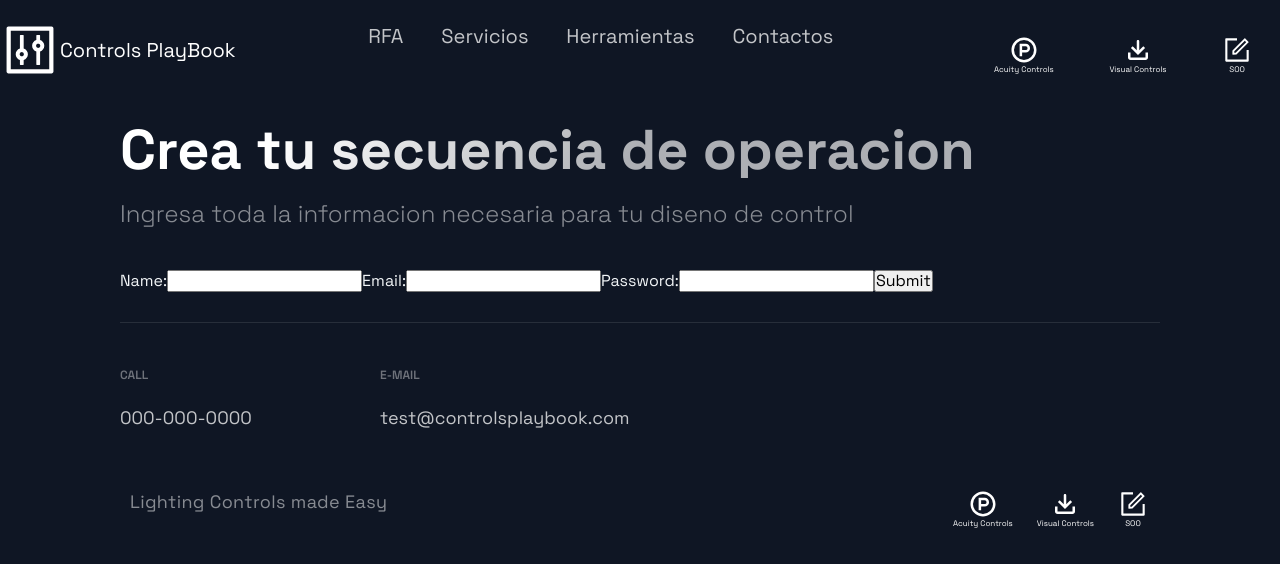
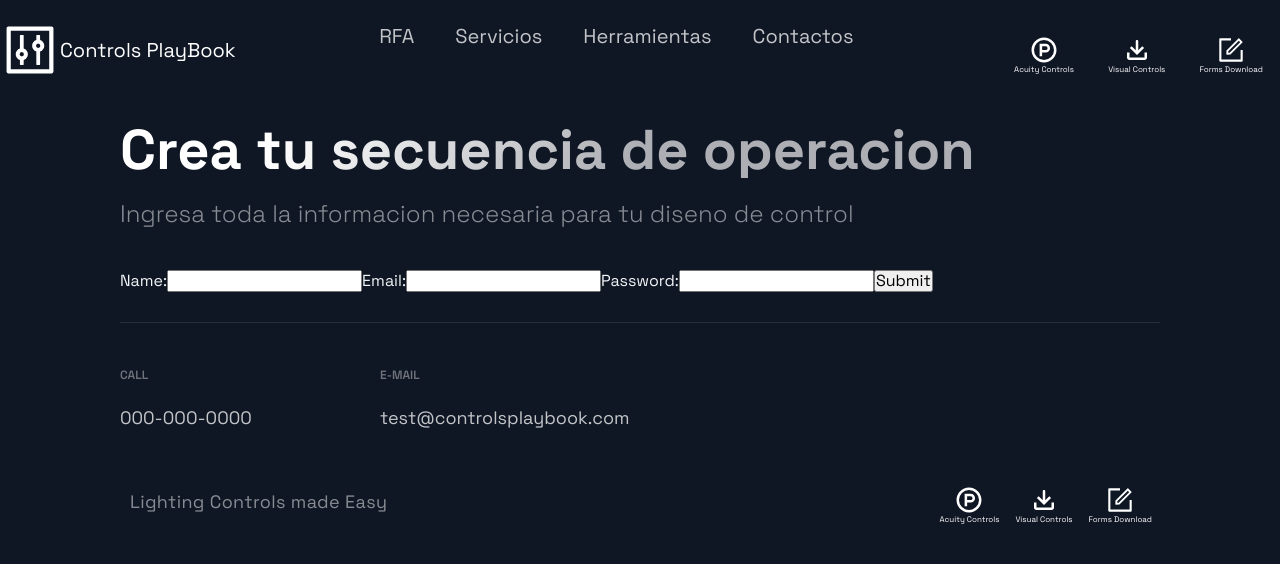
Before and after one commit to rogercerpa/controlsplaybook, a Next.js app: page /Form in a window 1280 px wide. Shown: the top 564 px of the page. Built offline with nearby package versions, Linux system fonts and the light colour scheme.

Commit message:
updated social icons styling and functionality for header and footer

```diff
--- a/src/components/Footer/Footer.js
+++ b/src/components/Footer/Footer.js
@@ -24,21 +24,25 @@ const Footer = () => {
           <Slogan>Lighting Controls made Easy</Slogan>
         </CompanyContainer>
         <SocialContainer>
-      <SocialIcons href="https://www.acuitybrands.com/products/controls" target="_blank">
-        <a style={{ display: "flex", alignItems: "center", flexDirection: "column", color: "white" }}>
+
+      <SocialIcons >
+        <a href="https://www.acuitybrands.com/products/controls" target="_blank" style={{ display: "flex", alignItems: "center", flexDirection: "column", color: "white", padding: "0.8rem" }}>
           <RiProductHuntLine size="3rem" /><Span1>Acuity Controls</Span1>
         </a>
       </SocialIcons>
-      <SocialIcons href="https://visual-3d.com/software/downloadvisualcontrols.aspx" target="_blank">
-        <a style={{ display: "flex", alignItems: "center", flexDirection: "column", color: "white" }}>
+
+        <SocialIcons >
+        <a href="https://visual-3d.com/software/downloadvisualcontrols.aspx" target="_blank" style={{ display: "flex", alignItems: "center", flexDirection: "column", color: "white", padding: "0.8rem" }}>
           <CgSoftwareDownload size="3rem" /><Span1>Visual Controls</Span1>
         </a>
       </SocialIcons>
-      <SocialIcons href="/SOO" >
-        <a style={{ display: "flex", alignItems: "center", flexDirection: "column", color: "white" }}>
-          <AiOutlineForm size="3rem" /><Span1>SOO</Span1>
+
+        <SocialIcons >
+            <a href="/Form" target="_blank" style={{ display: "flex", alignItems: "center", flexDirection: "column", color: "white", padding: "0.8rem" }}>
+          <AiOutlineForm size="3rem" /><Span1>Forms Download</Span1>
         </a>
       </SocialIcons>
+
           </SocialContainer>
       </SocialIconsContainer>
    </FooterWrapper>
--- a/src/components/Footer/FooterStyles.js
+++ b/src/components/Footer/FooterStyles.js
@@ -70,6 +70,7 @@ export const CompanyContainer = styled.div`
 	margin-right: auto;
 
 
+
 	@media ${props => props.theme.breakpoints.md}{
 		flex-direction: column;
 		align-items: baseline;
@@ -107,6 +108,7 @@ export const Slogan = styled.p`
 export const SocialContainer = styled.div`
 	display: flex;
   align-items: center;
+
 
 	@media ${props => props.theme.breakpoints.md}{
 		justify-content: center;
--- a/src/components/Header/Header.js
+++ b/src/components/Header/Header.js
@@ -46,21 +46,27 @@ const Header = () =>  (
       </li>
     </Div2>
     <Div3>
-      <SocialIcons href="https://www.acuitybrands.com/products/controls" target="_blank">
-        <a style={{ display: "flex", alignItems: "center", flexDirection: "column", color: "white" }}>
+
+      <SocialIcons >
+        <a href="https://www.acuitybrands.com/products/controls" target="_blank" style={{ display: "flex", alignItems: "center", flexDirection: "column", color: "white" }}>
           <RiProductHuntLine size="3rem" /><Span1>Acuity Controls</Span1>
         </a>
       </SocialIcons>
-      <SocialIcons href="https://visual-3d.com/" target="_blank">
-        <a style={{ display: "flex", alignItems: "center", flexDirection: "column", color: "white" }}>
+
+        <SocialIcons >
+        <a href="https://visual-3d.com/software/downloadvisualcontrols.aspx" target="_blank" style={{ display: "flex", alignItems: "center", flexDirection: "column", color: "white" }}>
           <CgSoftwareDownload size="3rem" /><Span1>Visual Controls</Span1>
         </a>
       </SocialIcons>
-      <SocialIcons href="/Form" >
-        <a style={{ display: "flex", alignItems: "center", flexDirection: "column", color: "white" }}>
-          <AiOutlineForm size="3rem" /><Span1>SOO</Span1>
+
+        <SocialIcons >
+        <a href="/Form" target="_blank" style={{ display: "flex", alignItems: "center", flexDirection: "column", color: "white" }}>
+          <AiOutlineForm size="3rem" /><Span1>Forms Download</Span1>
         </a>
       </SocialIcons>
+
+
+
     </Div3>
   </Container>
 );
--- a/src/components/Header/HeaderStyles.js
+++ b/src/components/Header/HeaderStyles.js
@@ -57,6 +57,8 @@ export const Div3 = styled.div`
     grid-area: 1 / 4 / 2 / 6;
   }
 `;
+
+
 
 // Navigation Links
 export const NavLink = styled.a`
@@ -127,7 +129,7 @@ export const SocialIcons = styled.a`
 transition: 0.3s ease;
 color: white;
 border-radius: 50px;
-  padding: 12px;
+
 &:hover {
     background-color: #212d45;
     transform: scale(1.2);
```
